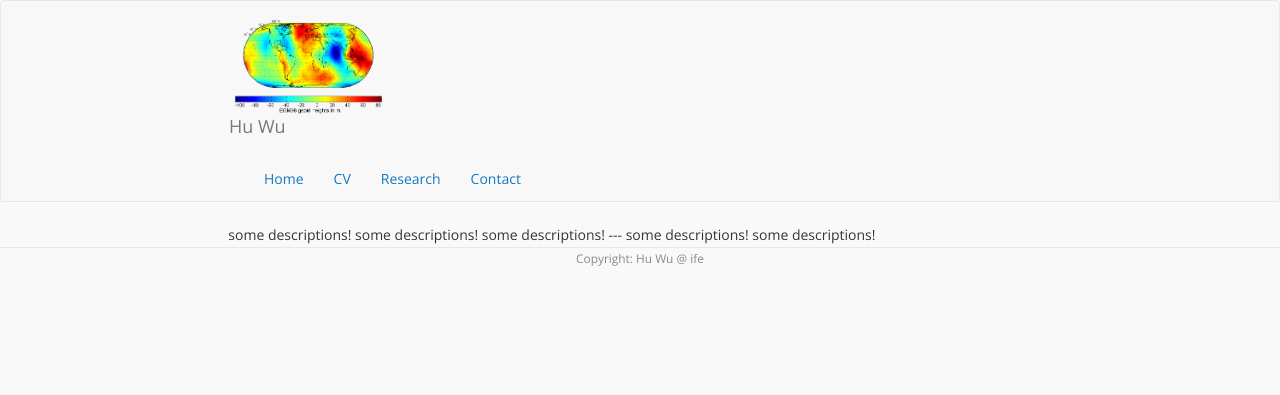
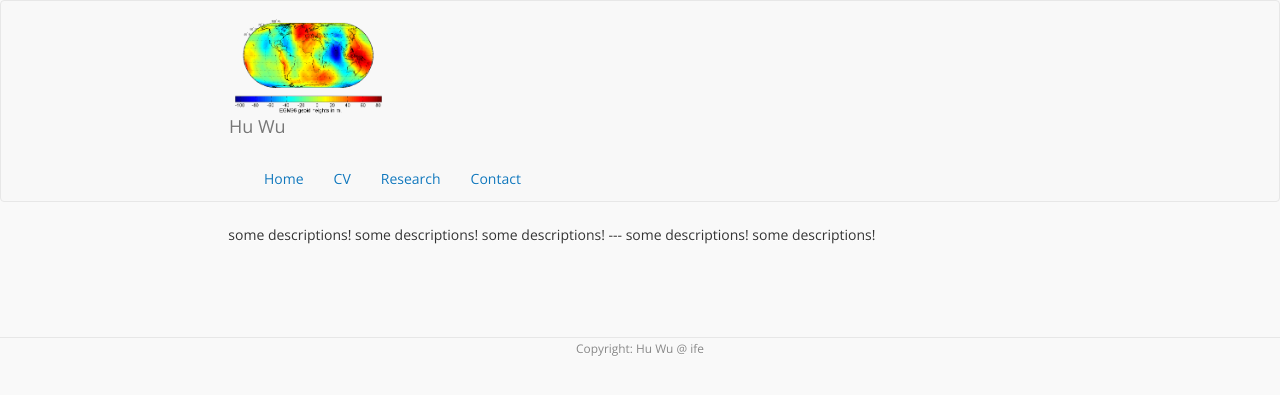
Before and after one commit to DDLearning/homepage, a Jekyll site: the page built from index.html, in a window 1280 px wide. Shown: the top 395 px of the page. Built offline with Jekyll 4.4.1, drawn with Linux system fonts in a browser that asks for light colours; nearby versions of some CDN libraries; the list of posts is cut into pages by our own code.

Commit message:
typo of changes

```diff
--- a/css/pengx.css
+++ b/css/pengx.css
@@ -188,7 +188,7 @@ div.bottom {
   clear: both;
   border-top: 1px solid;
   border-color: #e7e7e7;
-  margin-bottom: 30px;
+  margin-top: 30px;
 }
 
 /* 底栏声明链接样式 */
```
